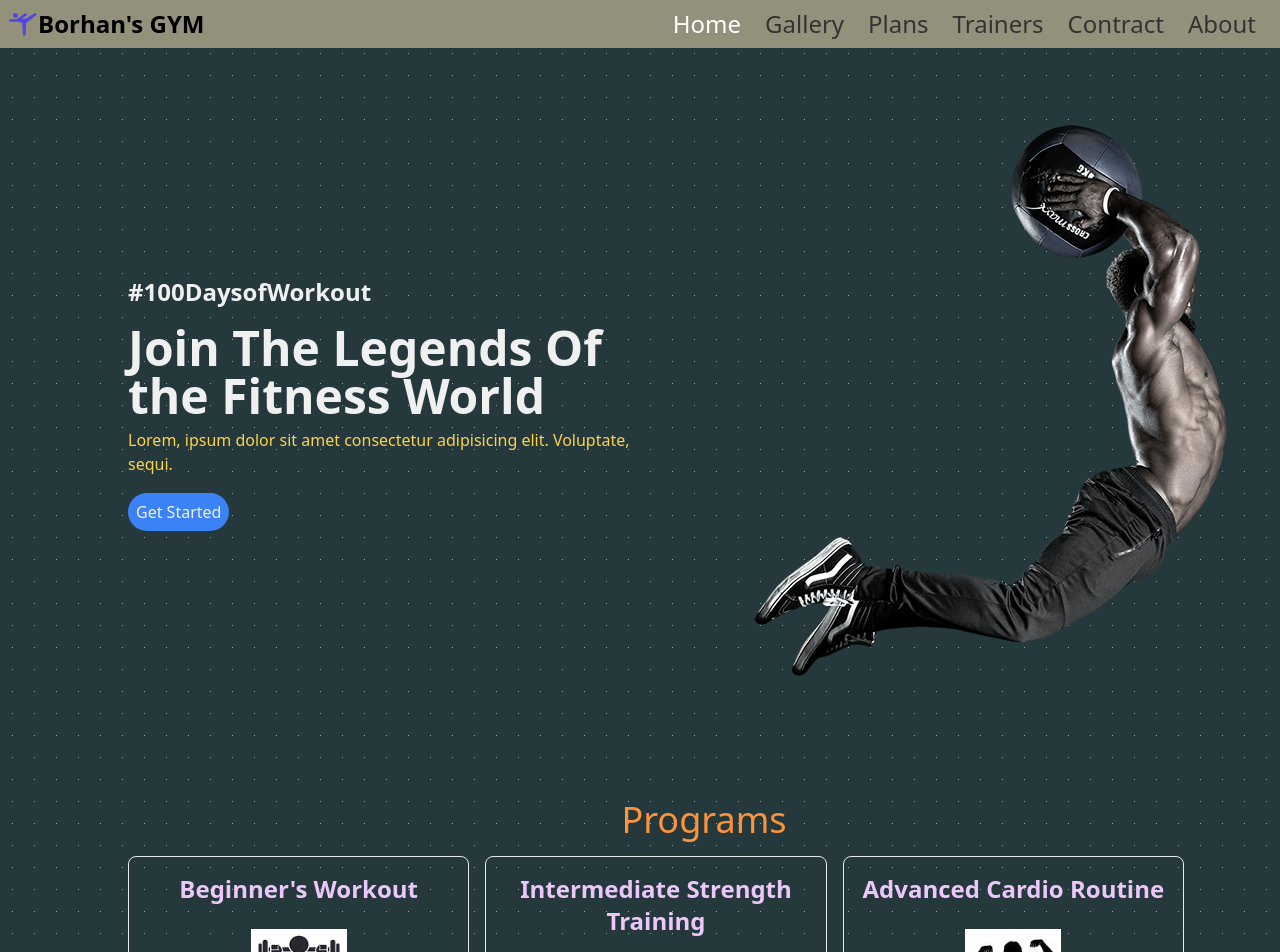
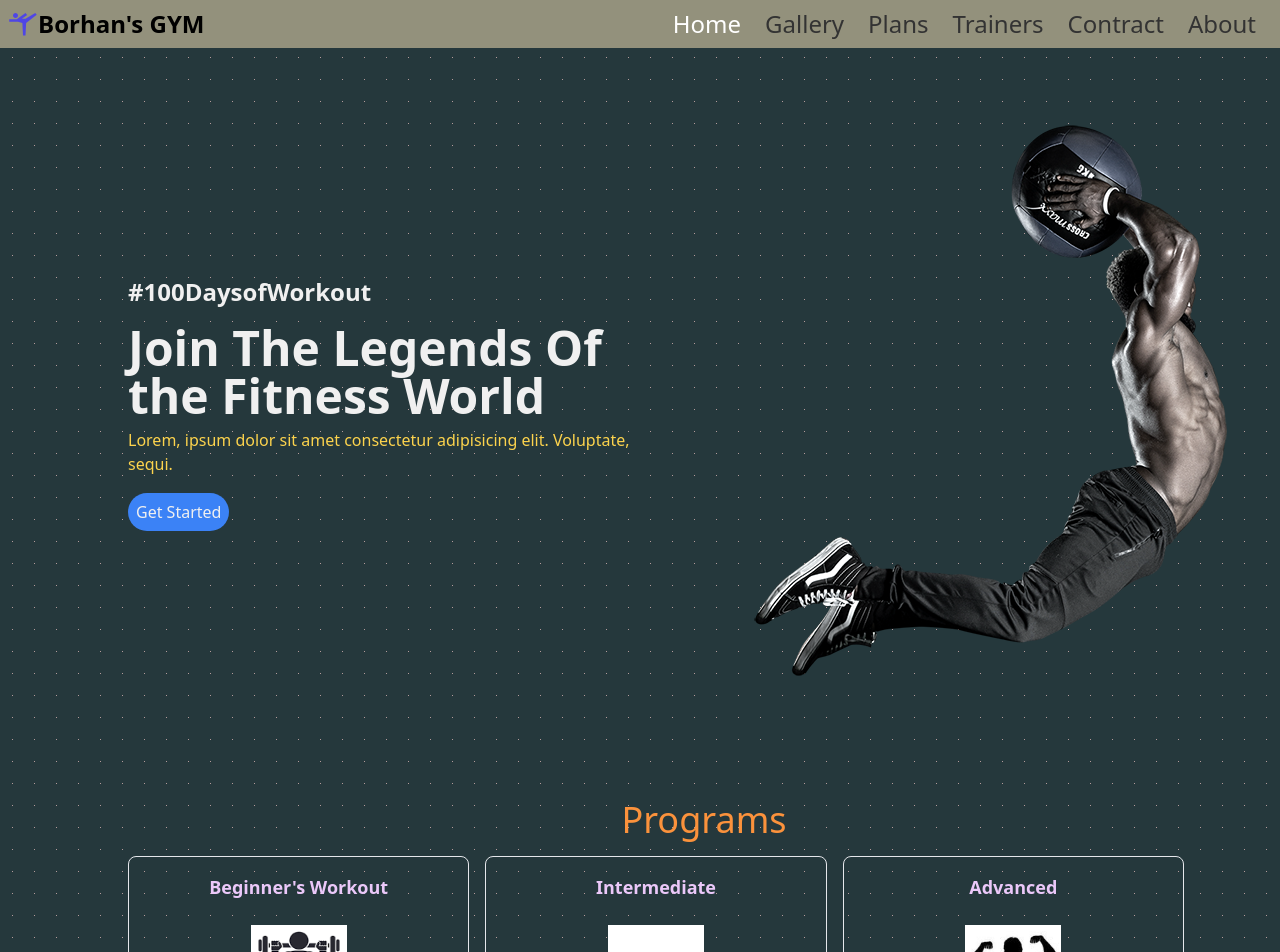
Before and after one commit to BorhanBappy/Gym, a React (Vite) app: page / in a window 1280 px wide. Shown: the top 952 px of the page. Built offline with nearby package versions, Linux system fonts and the light colour scheme.

Commit message:
modifyUI1

```diff
--- a/src/components/Data.jsx
+++ b/src/components/Data.jsx
@@ -8,13 +8,13 @@ export const Programs = [
   {
     ID: 2,
     icon: "/images/2.png",
-    title: "Intermediate Strength Training",
+    title: "Intermediate ",
     path: "/workouts/intermediate",
   },
   {
     ID: 3,
     icon: "/images/3.png",
-    title: "Advanced Cardio Routine",
+    title: "Advanced",
     path: "/workouts/advanced",
   },
 ];
--- a/src/components/Program.jsx
+++ b/src/components/Program.jsx
@@ -11,7 +11,7 @@ function Program() {
       <div className="mb-8 mr-24 grid grid-cols-1 sm:grid-cols-2 md:grid-cols-3 gap-4 ">
         {Programs.map((program, index) => (
           <div key={index} className="p-4 border rounded-lg text-center">
-            <h3 className="font-semibold text-[#EBC8F9] text-sm lg:text-2xl">
+            <h3 className="font-semibold text-[#EBC8F9] text-sm lg:text-lg">
               {program.title}
             </h3>
             <img
```
